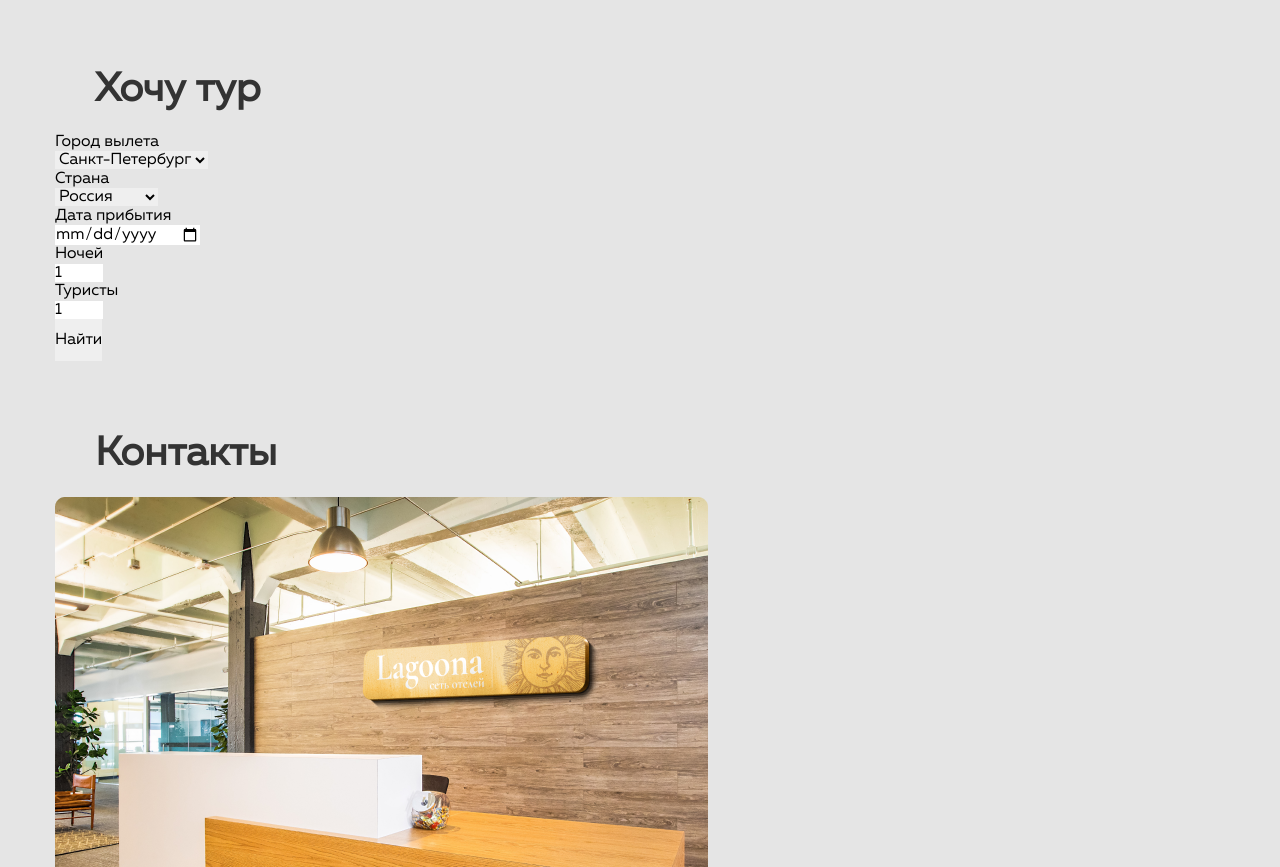
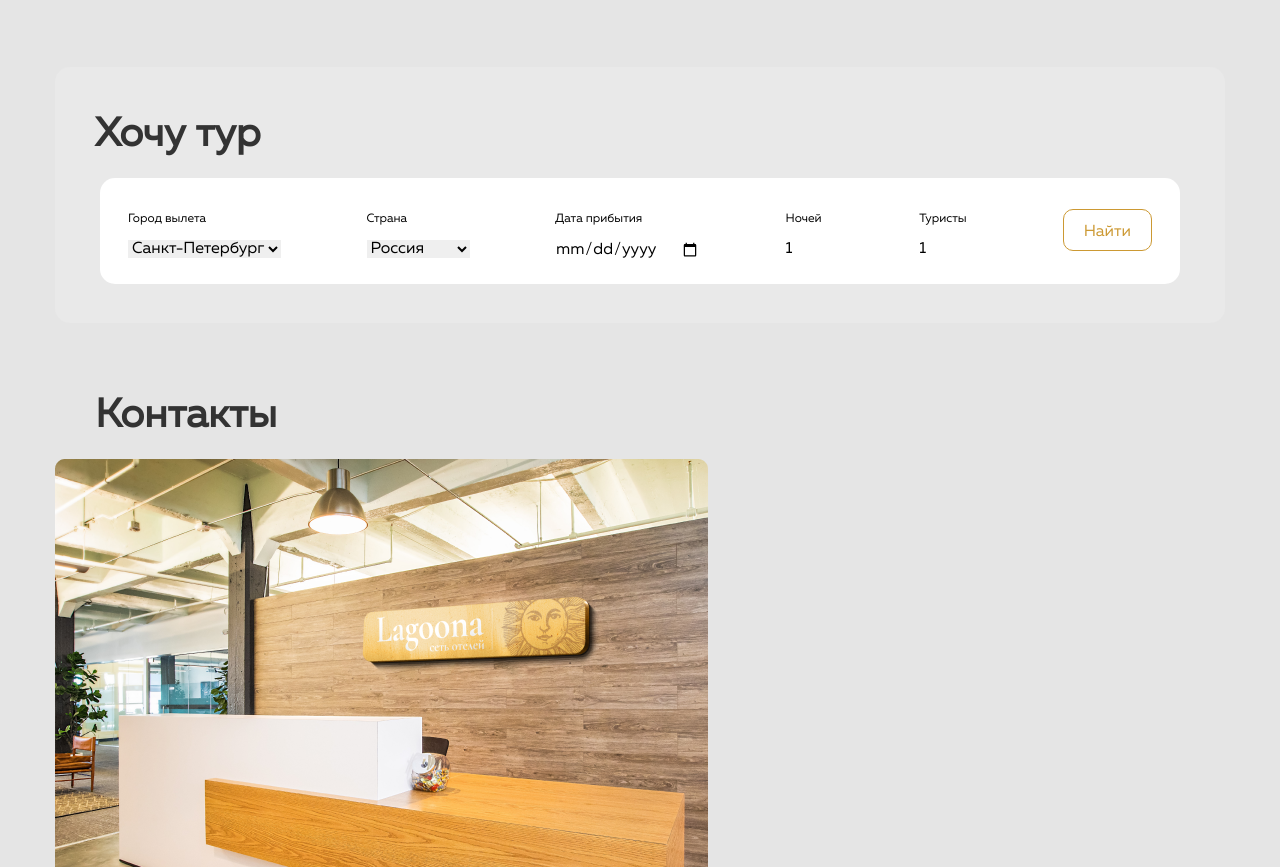
Before and after one commit to khairullinamm/-Landing-Page-Lagoona-Hotels-, a plain HTML site: page index.html in a window 1280 px wide. Shown: the part 4249-5116 px from the top of the page. Drawn offline with Linux system fonts and the light colour scheme.

Commit message:
add: add base css of want panel

```diff
--- a/css/style.css
+++ b/css/style.css
@@ -339,3 +339,46 @@ ul {
     left: 54px;
     bottom: 27px;
 }
+/*----want-----*/
+.want__container {
+    background-color: #E9E9E9;
+    height: 256px;
+    border-radius: 15px;
+}
+.want__title {
+    padding-top: 45px;
+}
+.want__panel {
+    display: flex;
+    justify-content: space-between;
+    background-color: white;
+    height: 106px;
+    width: 1080px;
+    border-radius: 15px;
+    margin: 0 auto;
+}
+.want__city-name, .want__country-name, .want__date-name, .want__nights-name, .want__tourist-name{
+    display: inline-block;
+    font-size: 12px;
+    line-height: 12px;
+    margin-bottom: 15px;
+}
+.want__topic {
+    margin-top: 31px;
+    margin-right: 41px;
+}
+.want__topic:last-of-type {
+    margin-right: 51px;
+}
+.want__city {
+    margin-left: 28px;
+}
+.want__btn {
+    border: 1px solid #CC9933;
+    border-radius: 10px;
+    color: #CC9933;
+    background-color: #FFFFFF;
+    padding: 13px 20px;
+    margin-right: 28px;
+    margin-top: 31px;
+}
--- a/index.html
+++ b/index.html
@@ -295,7 +295,8 @@
         <section class="want">
             <div class="want__container container">
                 <h2 class="want__title title">Хочу тур</h2>
-                <div class="want__city">
+                <div class="want__panel">
+                    <div class="want__city want__topic">
                         <span class="want__city-name">Город вылета</span>
                         <form class="want__city-form" action="" method="post">
                             <select>
@@ -306,7 +307,7 @@
                             </select>
                         </form>
                     </div>
-                <div class="want__country">
+                    <div class="want__country want__topic">
                         <span class="want__country-name">Страна</span>
                         <form class="want__country-form" action="" method="post">
                             <select>
@@ -317,25 +318,26 @@
                             </select>
                         </form>
                     </div>
-                <div class="want__date">
+                    <div class="want__date want__topic">
                         <span class="want__date-name">Дата прибытия</span>
                         <form class="want__date-form" action="" method="post">
                             <input type="date" name="calendar">
                         </form>
                     </div>
-                <div class="want__nights">
+                    <div class="want__nights want__topic">
                         <span class="want__nights-name">Ночей</span>
                         <form class="want__nights-form" action="" method="post">
                             <input type="number" name="nights" value="1" min="1" max="10" step="1">
                         </form>
                     </div>
-                <div class="want__tourist">
+                    <div class="want__tourist want__topic">
                         <span class="want__tourist-name">Туристы</span>
                         <form class="want__tourist-form" action="" method="post">
                             <input type="number" name="tourist" value="1" min="1" max="10" step="1">
                         </form>
                     </div>
                     <button class="btn want__btn">Найти</button>
+                </div>
             </div>
         </section>
         <section class="contacts">
```
Lines whose indentation alone changed are shown as unchanged.
